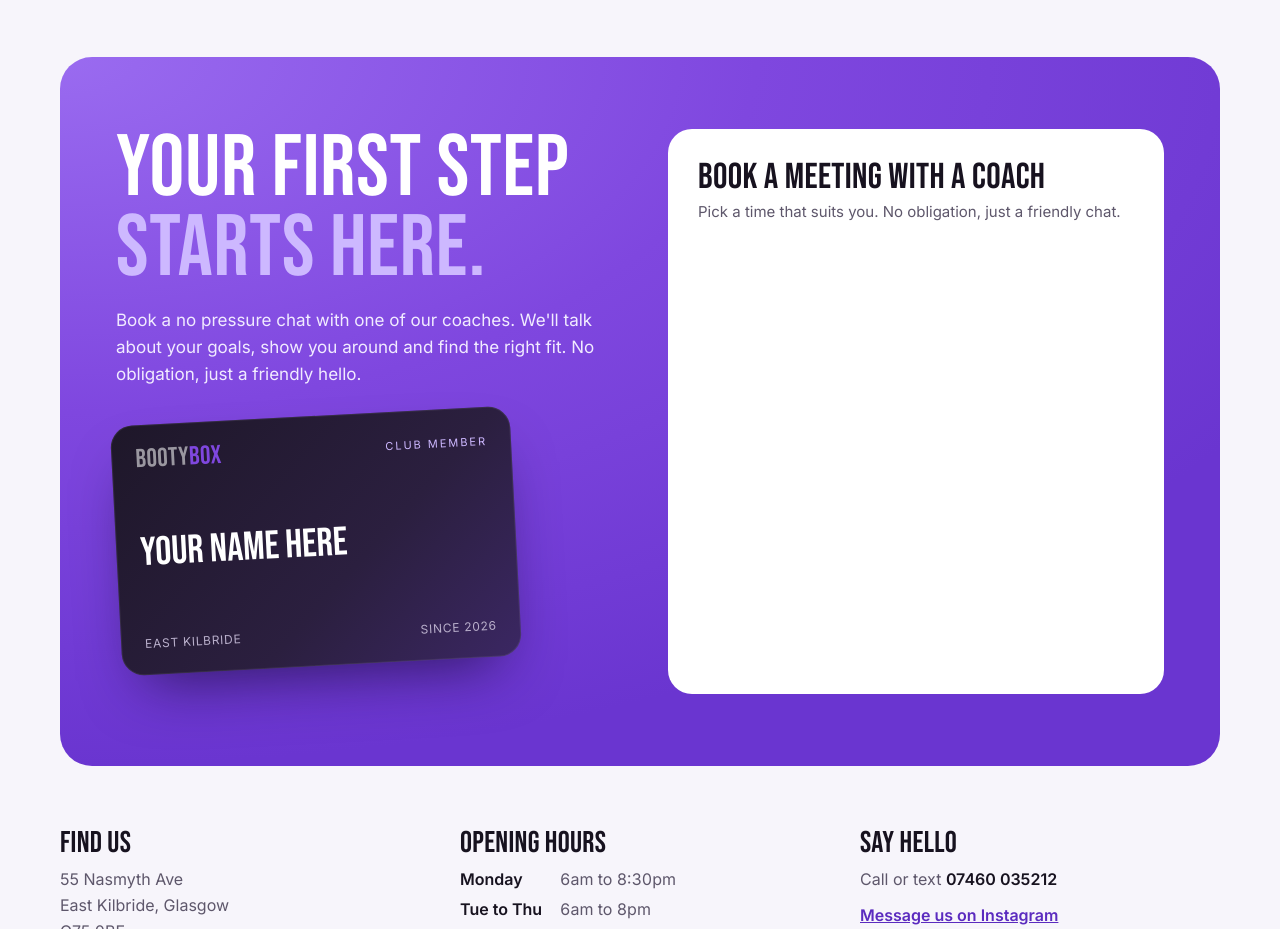
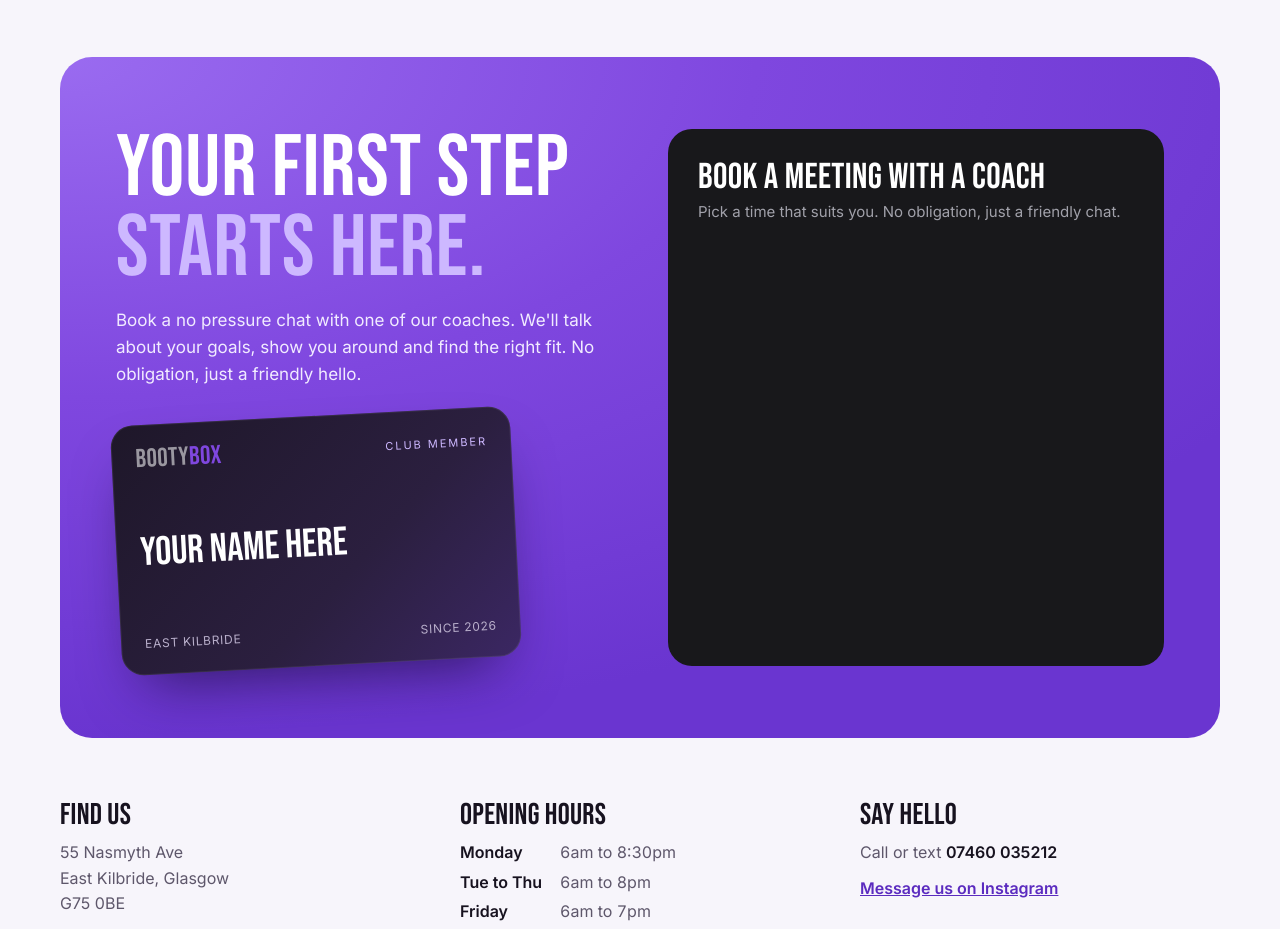
Before and after one commit to lewisclare/bootybox-website, a plain HTML site: page index.html in a window 1280 px wide. Shown: the part 7020-7949 px from the top of the page. Drawn offline with Linux system fonts and the light colour scheme; a script that the page names is missing.

Commit message:
Make booking card dark to blend with the calendar embed
Co-Authored-By: Claude Opus 5.5 <noreply@anthropic.com>
Claude-Session: https://claude.ai/code/session_019qSBQY3zyFwoYupPXsDcZR

```diff
--- a/index.html
+++ b/index.html
@@ -212,7 +212,9 @@ section{padding-block:110px}
 .field input,.field select{font:16px var(--sans);padding:14px 16px;border-radius:14px;border:1.5px solid var(--line);background:var(--chalk);color:var(--ink);width:100%}
 .field input:focus,.field select:focus{outline:none;border-color:var(--purple);background:#fff}
 .form .btn{width:100%;margin-top:22px}
-.form .embed{margin-top:18px;min-height:420px}
+.form .embed{margin:14px -30px -32px;min-height:420px;border-radius:0 0 24px 24px;overflow:hidden}
+#form{background:#18181B;color:#fff}
+#form p.small{color:#A1A1AA}
 .done{display:none;text-align:center;padding:30px 0}
 .done h3{font-size:46px}
 .form.sent form{display:none}.form.sent .done{display:block}
```
